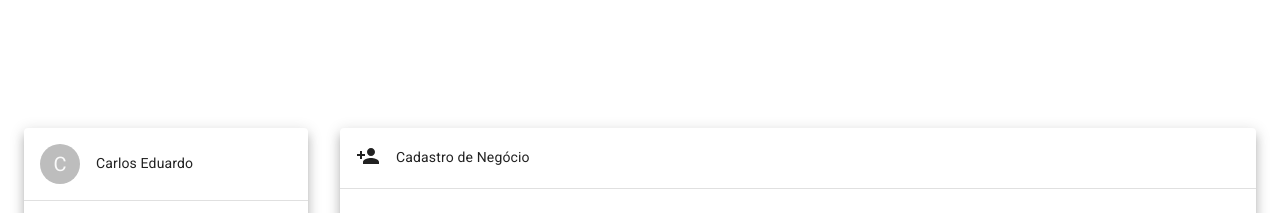
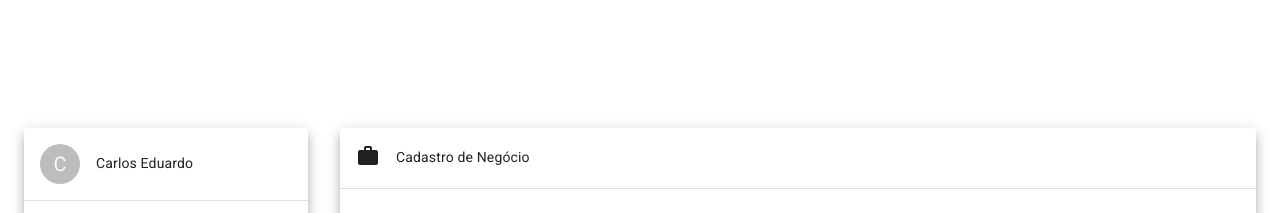
Before and after one commit to willianlemes/easyimoveis-front, a React (Create React App) app: page /negocios in a window 1280 px wide. Shown: the top 213 px of the page. Built offline with nearby package versions, Linux system fonts and the light colour scheme; the HTML template or start-up script is replaced by a standard one.

Commit message:
Ajusta ícone para MenuItem Negócios

```diff
--- a/src/pages/Business/index.tsx
+++ b/src/pages/Business/index.tsx
@@ -1,12 +1,12 @@
 import React from 'react';
-import PersonAddIcon from '@material-ui/icons/PersonAdd';
+import WorkOutlinedIcon from '@material-ui/icons/WorkOutlined';
 
 import FormContainer from '../../containers/FormContainer';
 
 import Fieldset from '../../components/Fieldset';
 
 const Business: React.FC = () => (
-  <FormContainer title="Cadastro de Negócio" icon={<PersonAddIcon />}>
+  <FormContainer title="Cadastro de Negócio" icon={<WorkOutlinedIcon />}>
     <Fieldset legend="Cadastro">
       <h1>Fields goes here</h1>
     </Fieldset>
```
